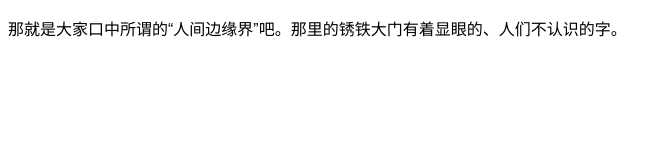
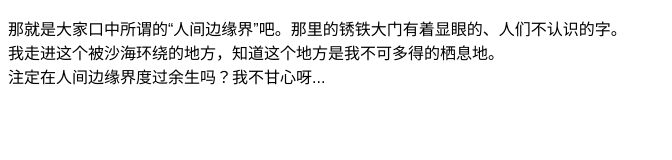
Before and after one commit to IGBY-Klek/FWXZ, a plain HTML site: page index.html in a window 1280 px wide. Shown: the whole page, without its empty margins (0-672 px from the left). Drawn offline with Linux system fonts and the light colour scheme.

Commit message:
隔空输出ing

```diff
--- a/index.html
+++ b/index.html
@@ -5,6 +5,6 @@
 <title>人间边缘界</title>
 </head>
    <body>
-    <p style="font-size: 16px; font-family: sans-serif">那就是大家口中所谓的“人间边缘界”吧。那里的锈铁大门有着显眼的、人们不认识的字。</p>
+    <p style="font-size: 16px; font-family: sans-serif">那就是大家口中所谓的“人间边缘界”吧。那里的锈铁大门有着显眼的、人们不认识的字。<br>我走进这个被沙海环绕的地方，知道这个地方是我不可多得的栖息地。<br>注定在人间边缘界度过余生吗？我不甘心呀...</p>
    </body>
 </html>
```
